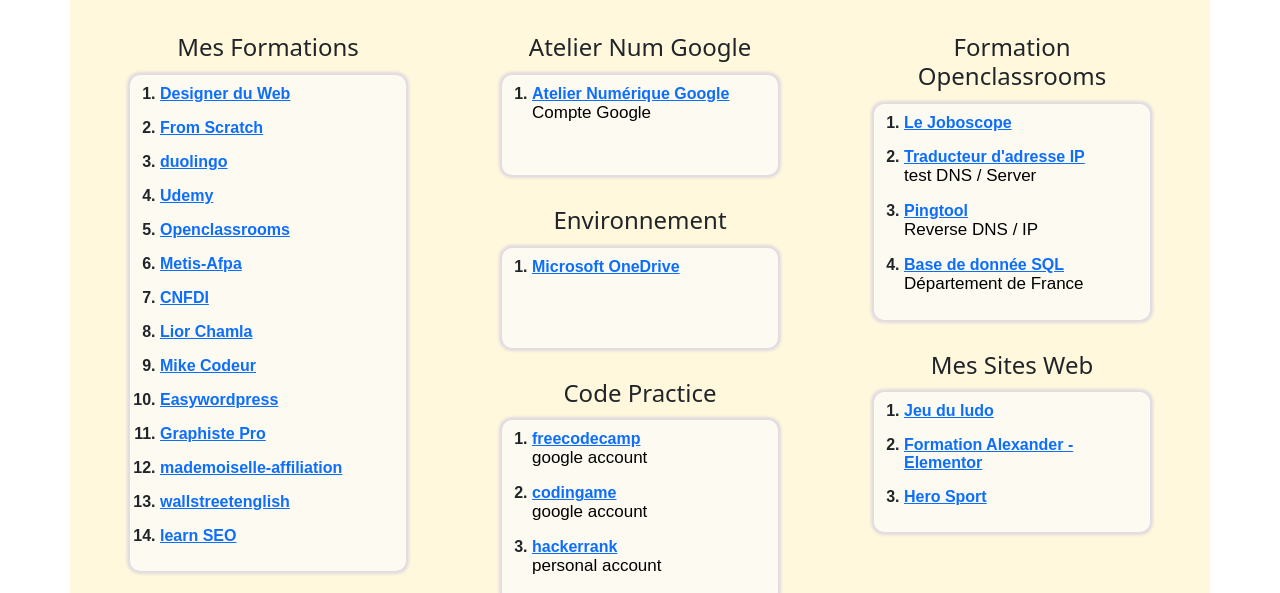
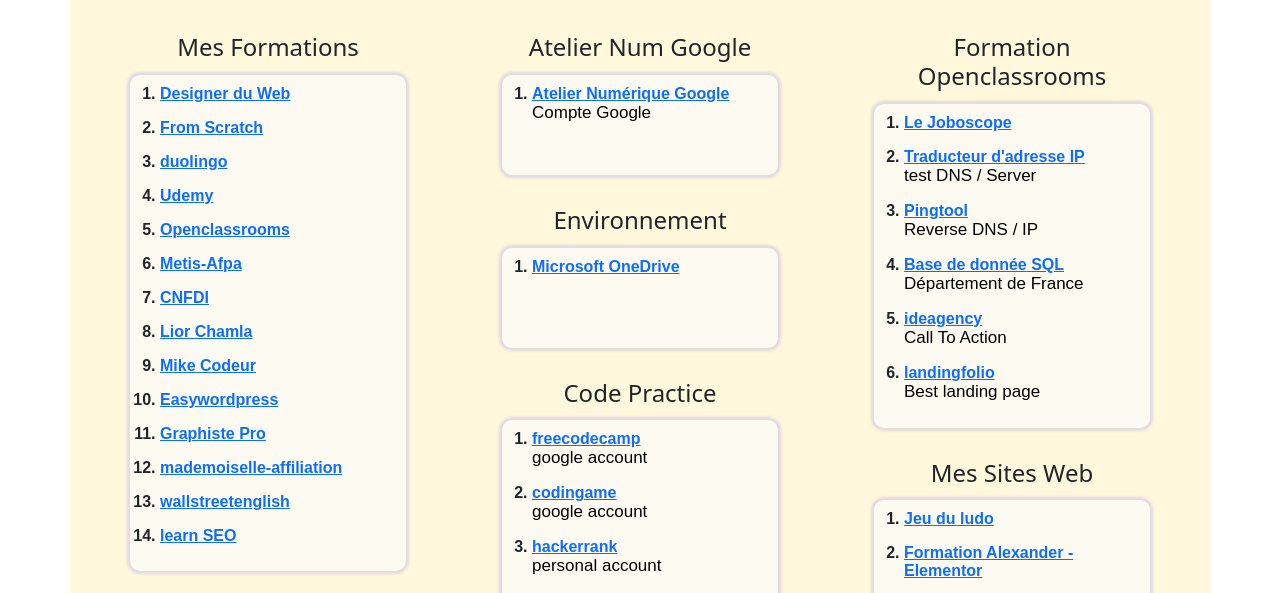
Before and after one commit to prestationweb42/Dev-Tools-WebSite, a plain HTML site: page formation.html in a window 1280 px wide. Shown: the part 152-745 px from the top of the page. Drawn offline with nearby package versions, Linux system fonts and the light colour scheme.

Commit message:
add web site formation openclassroom

```diff
--- a/formation.html
+++ b/formation.html
@@ -258,6 +258,22 @@
                             >
                             <p>Département de France</p>
                         </li>
+                        <li>
+                            <a
+                                href="https://www.ideagency.fr/blog/call-to-action"
+                                target="_blank"
+                                >ideagency</a
+                            >
+                            <p>Call To Action</p>
+                        </li>
+                        <li>
+                            <a
+                                href="https://www.landingfolio.com/"
+                                target="_blank"
+                                >landingfolio</a
+                            >
+                            <p>Best landing page</p>
+                        </li>
                     </ol>
                     <!-- --Mes Sites Web-- -->
                     <h3 class="section-title">Mes Sites Web</h3>
```
